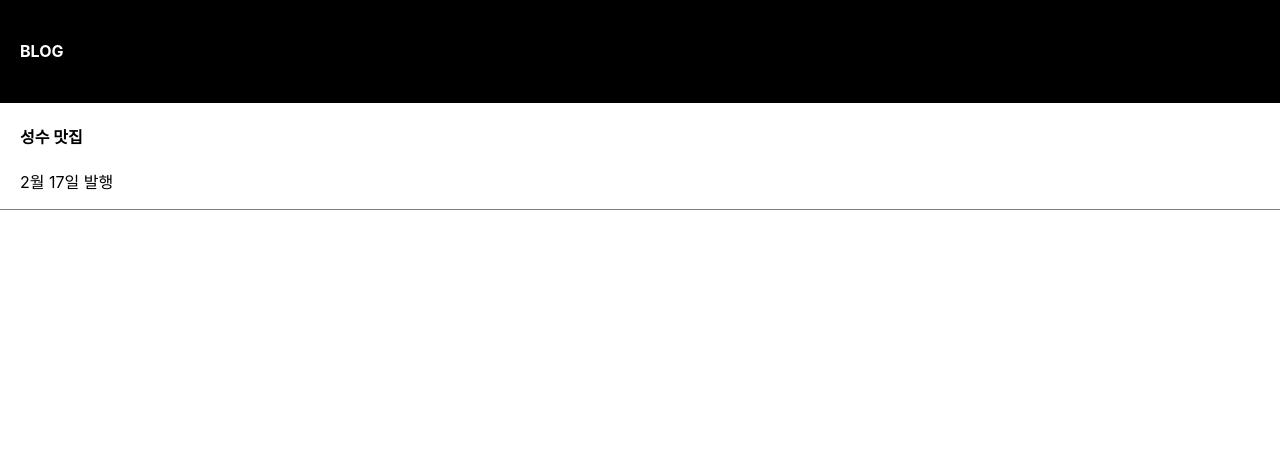
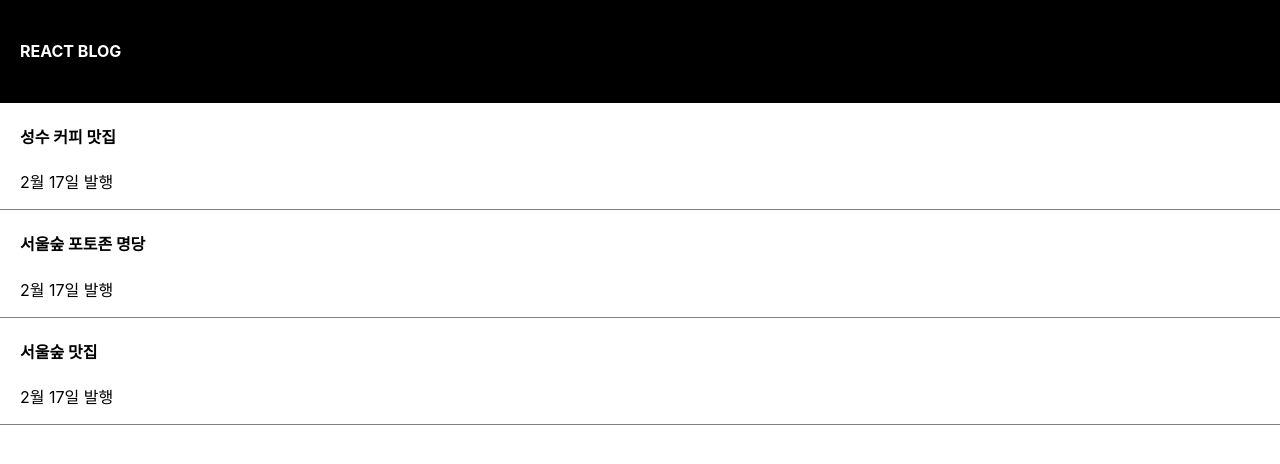
Before and after one commit to gitjaeran/react-blog, a React (Create React App) app: page / in a window 1280 px wide. Shown: the top 464 px of the page. Built offline with nearby package versions, Linux system fonts and the light colour scheme.

Commit message:
state로 글제목 3개 만들기

```diff
--- a/src/App.js
+++ b/src/App.js
@@ -4,7 +4,11 @@ import { useState } from "react";
 
 function App() {
   let post = "성수 맛집"; //자료를 잠깐 저장할 땐 변수
-  let [postName, setPostName] = useState("성수 맛집"); //state로도 자료를 잠깐 저장할 수 있다.
+  let [postName, setPostName] = useState([
+    "성수 커피 맛집",
+    "서울숲 포토존 명당",
+    "서울숲 맛집",
+  ]); //state로도 자료를 잠깐 저장할 수 있다.
   /**왜 state를 써야하는가?
    * 변수는 변경되면 HTML도 변경되어야 하는데 자동으로 반영되지 않음
    * state는 state를 쓰던 HTML이 변경되면 리렌더링됨
@@ -21,10 +25,18 @@ function App() {
   return (
     <div className="App">
       <div className="black-nav">
-        <h4 id={post}>BLOG</h4>
+        <h4 id={post}>REACT BLOG</h4>
       </div>
       <div className="list">
-        <h4>{postName}</h4>
+        <h4>{postName[0]}</h4>
+        <p>2월 17일 발행</p>
+      </div>
+      <div className="list">
+        <h4>{postName[1]}</h4>
+        <p>2월 17일 발행</p>
+      </div>
+      <div className="list">
+        <h4>{postName[2]}</h4>
         <p>2월 17일 발행</p>
       </div>
     </div>
```
